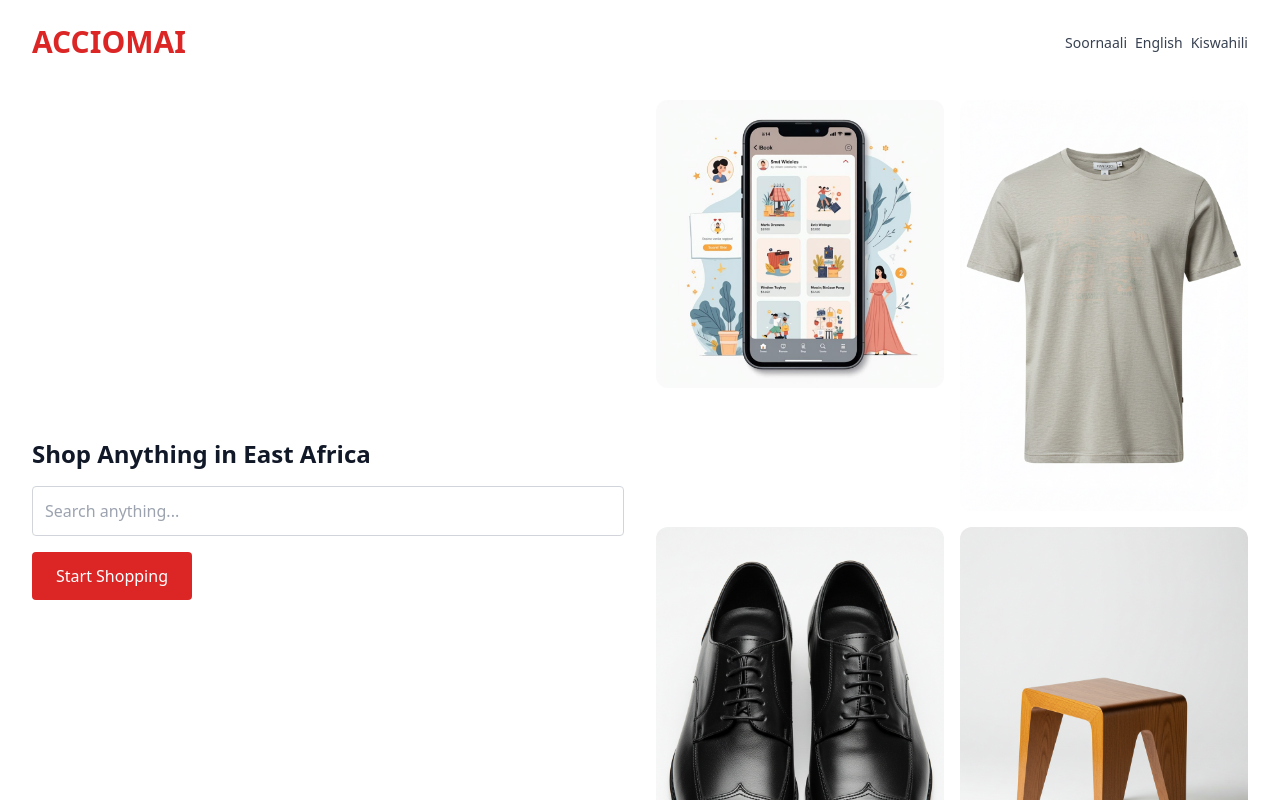
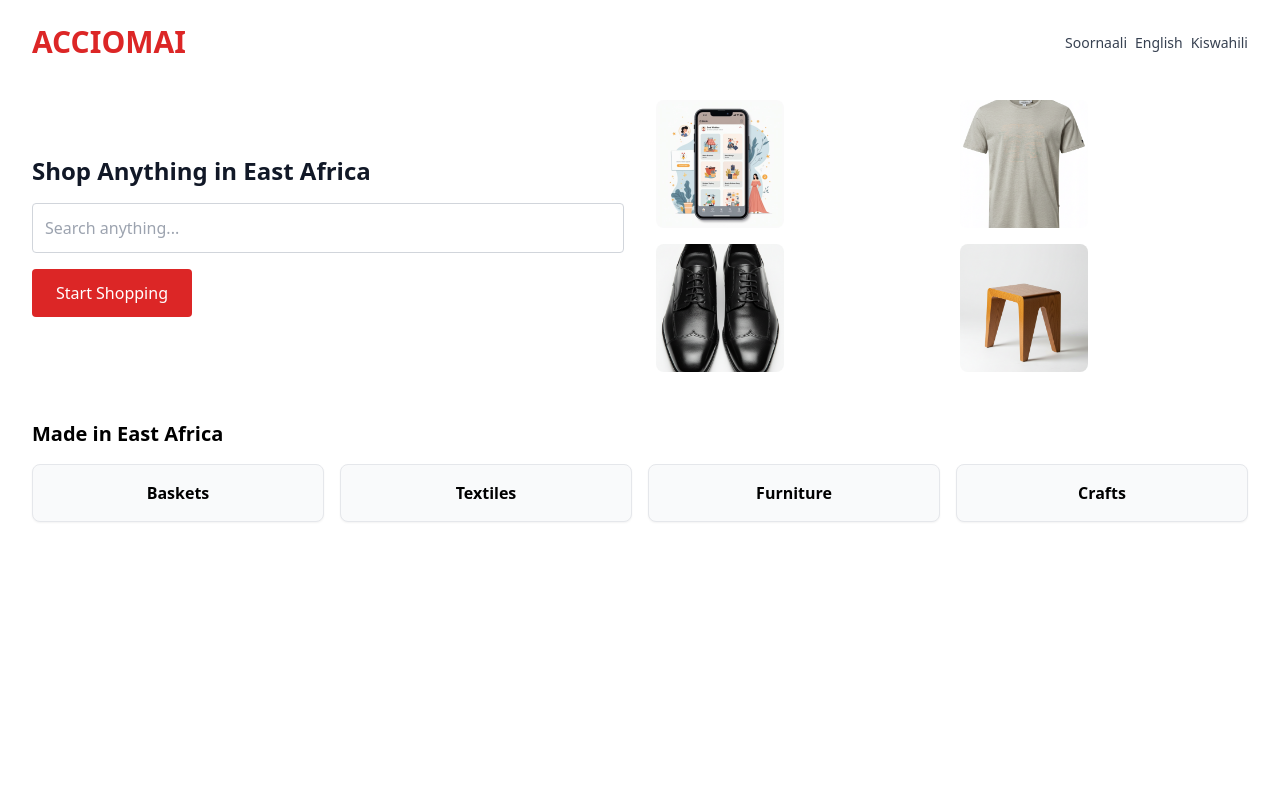
Before and after one commit to saidali2/acciomai, a React (Vite) app in the folder frontend/: page / in a window 1280 px wide. Shown: the top 800 px of the page. Built offline with nearby package versions, Linux system fonts and the light colour scheme.

Commit message:
Update App.jsx

```diff
--- a/frontend/src/App.jsx
+++ b/frontend/src/App.jsx
@@ -23,10 +23,10 @@ export default function App() {
           <button className="px-6 py-3 bg-red-600 text-white rounded hover:bg-red-700">Start Shopping</button>
         </div>
         <div className="grid grid-cols-2 gap-4">
-          <img src={phone} alt="Phone" className="rounded-xl w-full h-auto object-cover" />
-          <img src={shirt} alt="Shirt" className="rounded-xl w-full h-auto object-cover" />
-          <img src={shoes} alt="Shoes" className="rounded-xl w-full h-auto object-cover" />
-          <img src={stool} alt="Stool" className="rounded-xl w-full h-auto object-cover" />
+          <img src={phone} alt="Phone" className="rounded-lg w-32 h-32 object-cover" />
+          <img src={shirt} alt="Shirt" className="rounded-lg w-32 h-32 object-cover" />
+          <img src={shoes} alt="Shoes" className="rounded-lg w-32 h-32 object-cover" />
+          <img src={stool} alt="Stool" className="rounded-lg w-32 h-32 object-cover" />
         </div>
       </section>
 
```
